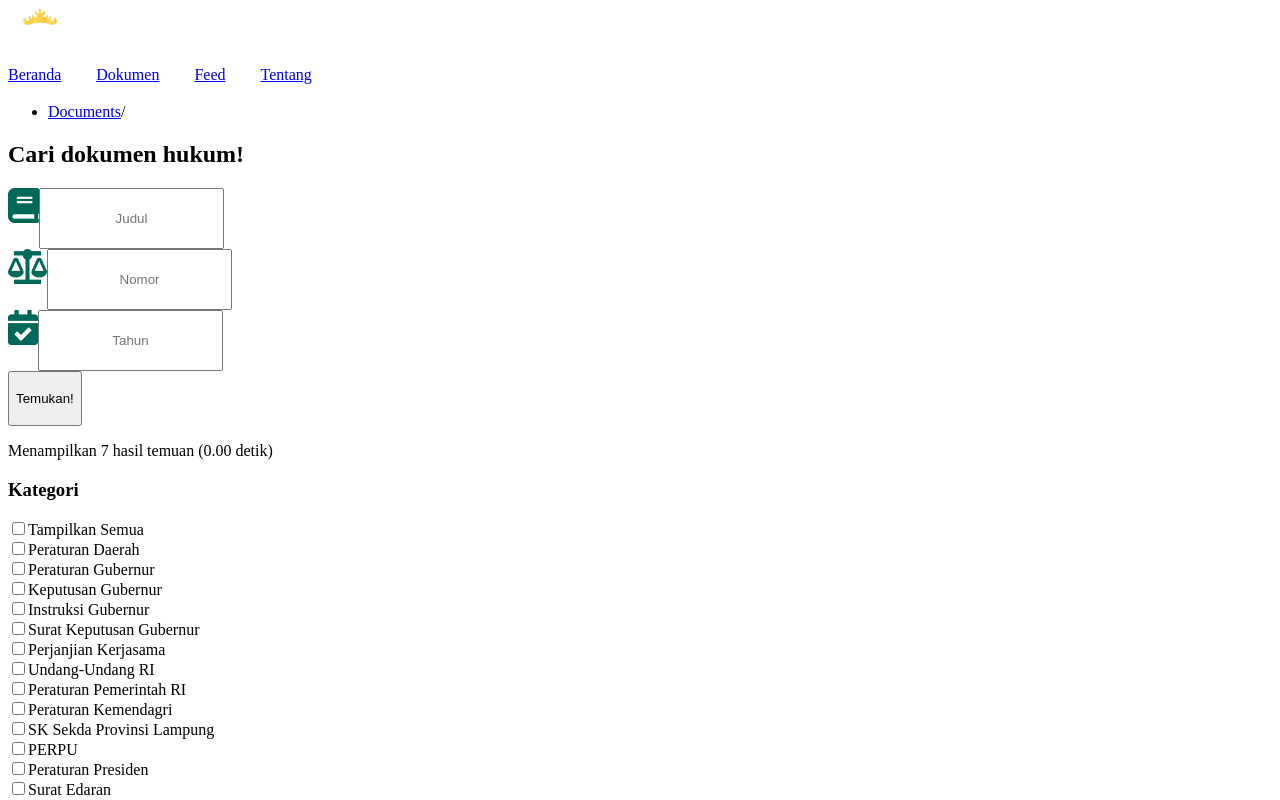
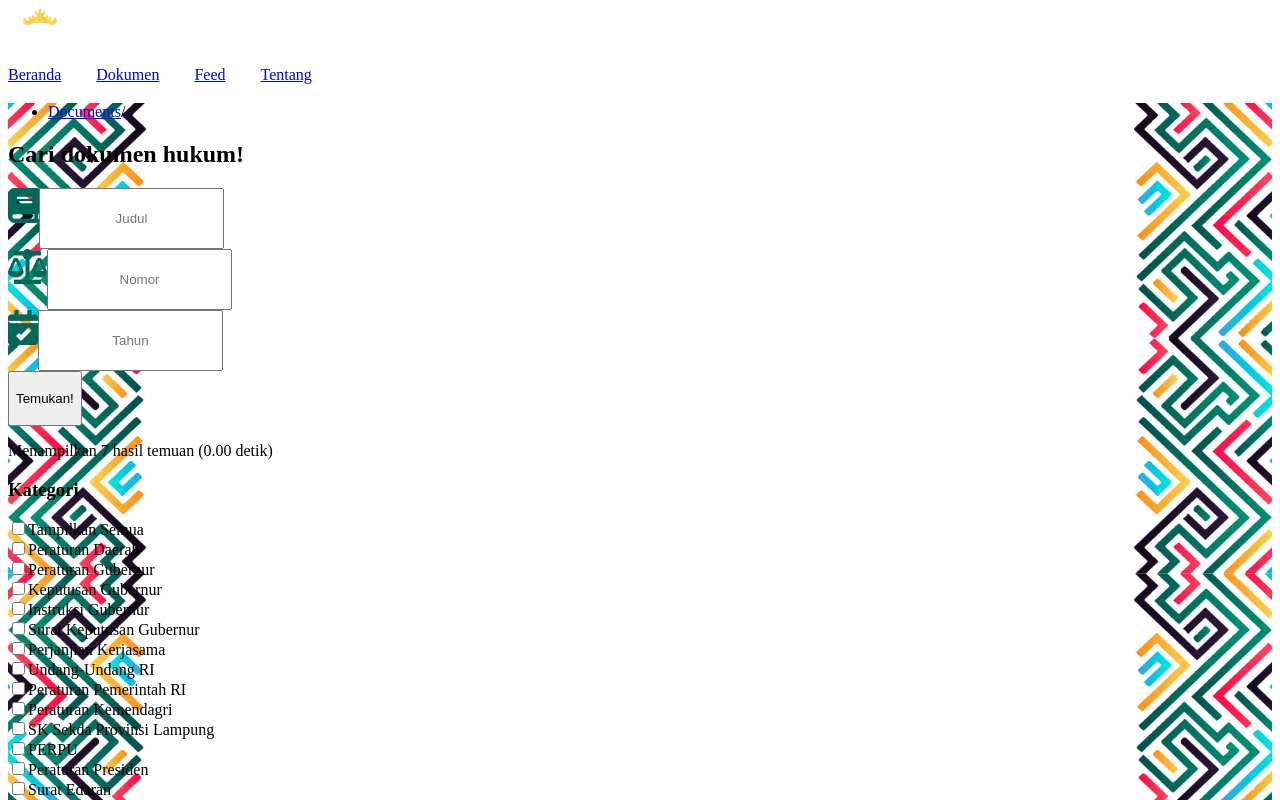
Before and after one commit to rafipaca/jdih, a Vue app: page /dokumen in a window 1280 px wide. Shown: the top 800 px of the page. Built offline with nearby package versions, Linux system fonts and the light colour scheme; the HTML template or start-up script is replaced by a standard one.

Commit message:
tambah dekor buat dipake page lain

```diff
--- /dev/null
+++ b/src/components/DecorContainer.vue
@@ -0,0 +1,19 @@
+<template>
+    <div class="decor-container flex flex-col items-center min-h-screen pb-5">
+      <slot></slot>
+    </div>
+  </template>
+
+  <script>
+  export default {
+    name: 'DecorContainer'
+  }
+  </script>
+
+  <style scoped>
+  .decor-container {
+    background: url('@/assets/decor-left.png') left top repeat-y,
+                url('@/assets/decor-right.png') right top repeat-y;
+    background-size: 142px 1412.67px;
+  }
+  </style>
--- a/src/views/DocView.vue
+++ b/src/views/DocView.vue
@@ -1,5 +1,6 @@
 <template>
-  <div class="p-4 w-full lg:w-[70%] mx-auto">
+  <DecorContainer>
+    <div class="content p-4 w-full lg:w-[70%] mx-auto">
       <div class="text-sm italic font-light flex justify-left mb-5 text-[#2D9596]">
         <ul class="flex">
           <li v-for="(crumb, index) in breadcrumbs" :key="index" class="flex items-center">
@@ -33,6 +34,7 @@
         </div>
       </div>
     </div>
+  </DecorContainer>
 </template>
 
 <script setup>
@@ -42,6 +44,7 @@ import DocumentFilter from '../components/document/DocumentFilter.vue';
 import DocumentList from '../components/document/DocumentList.vue';
 import SidebarCheckbox from '../components/document/SidebarCheckbox.vue';
 import Pagination from '../components/document/Pagination.vue';
+import DecorContainer from '../components/DecorContainer.vue';
 import { allDocuments } from '../components/data';
 
 const filteredDocuments = ref([...allDocuments.value]);
```
Also changed, not shown: src/assets/decor-left.png (added), src/assets/decor-right.png (added). Lines whose indentation alone changed are shown as unchanged.
